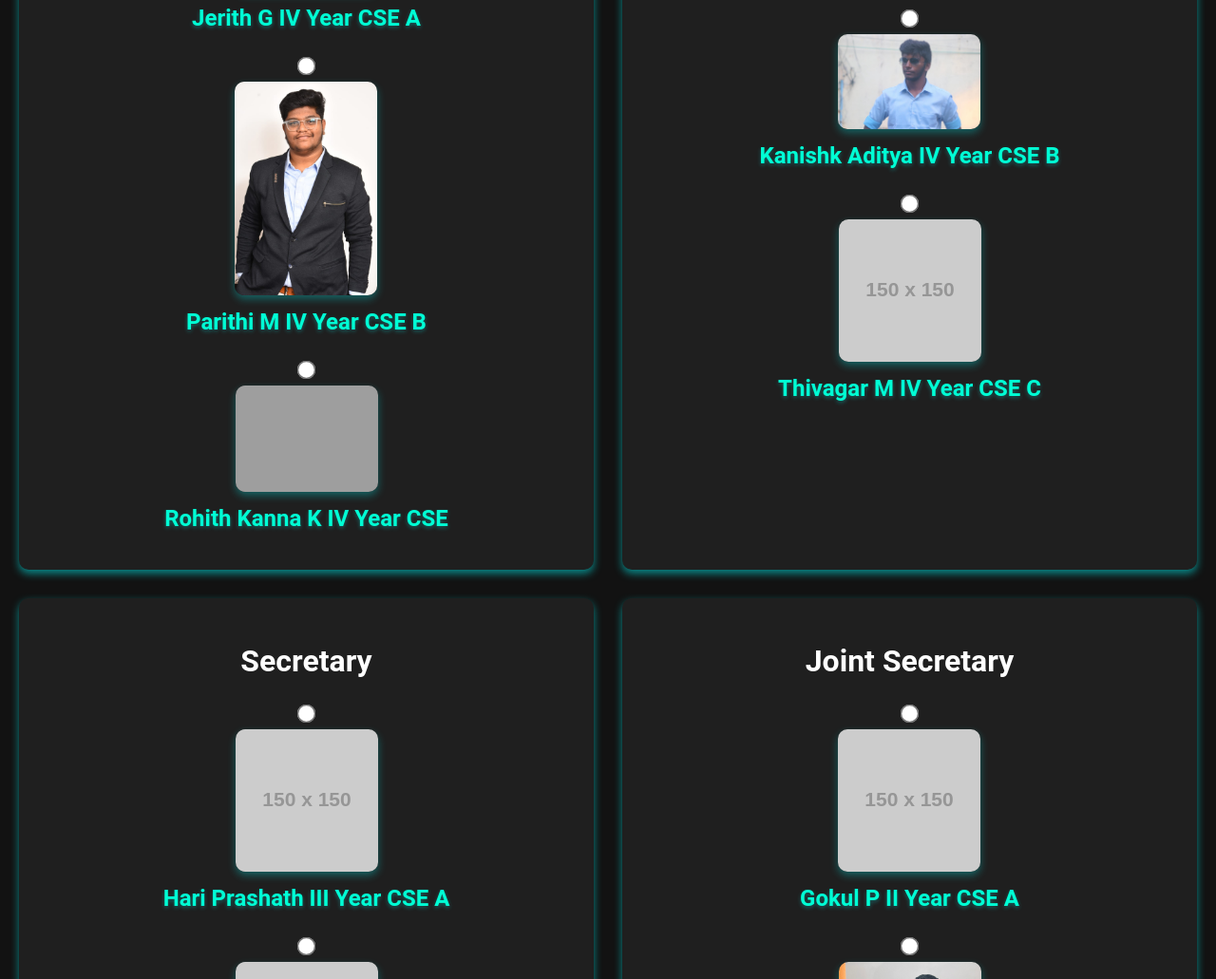
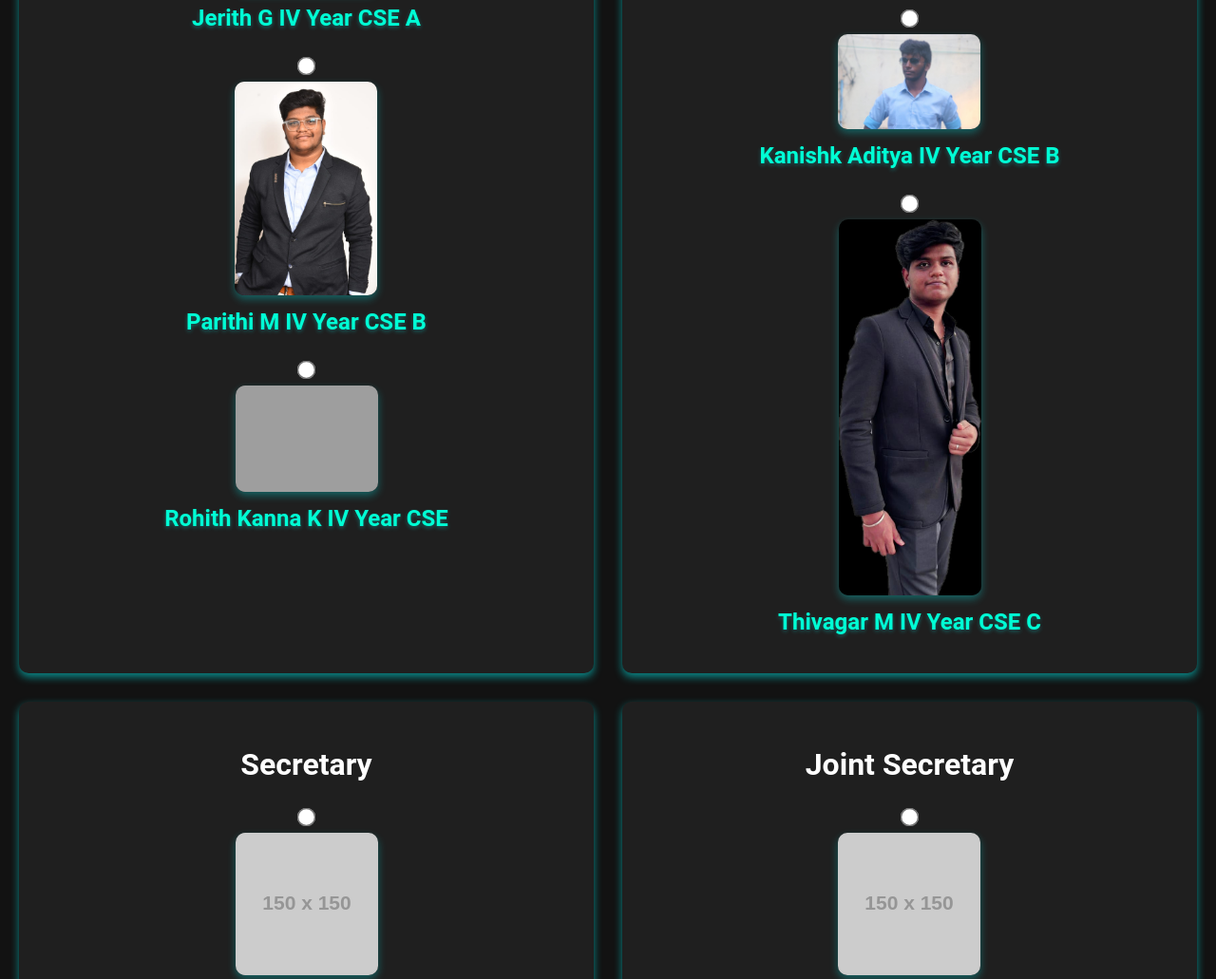
Before and after one commit to vishal5311/finalelectionone, a plain HTML site: page index.html in a window 1280 px wide. Shown: the part 784-1815 px from the top of the page at 95% size. Drawn offline with Linux system fonts and the light colour scheme; grey boxes are pictures that could not be loaded; placeholder pictures from the web are drawn by us.

Commit message:
Update index.html

```diff
--- a/index.html
+++ b/index.html
@@ -63,7 +63,7 @@
                     <div class="candidate">
                         <input type="radio" id="vp3" name="vicePresident" value="Candidate 3">
                         <label for="vp3">
-                            <img src="https://via.placeholder.com/150" alt="Candidate 3">
+                            <img src="WhatsApp Image 2024-08-27 at 10.23.17 PM (1).jpeg" alt="Candidate 3">
                             <p>Thivagar M IV Year CSE C</p>
                         </label>
                     </div>
```
